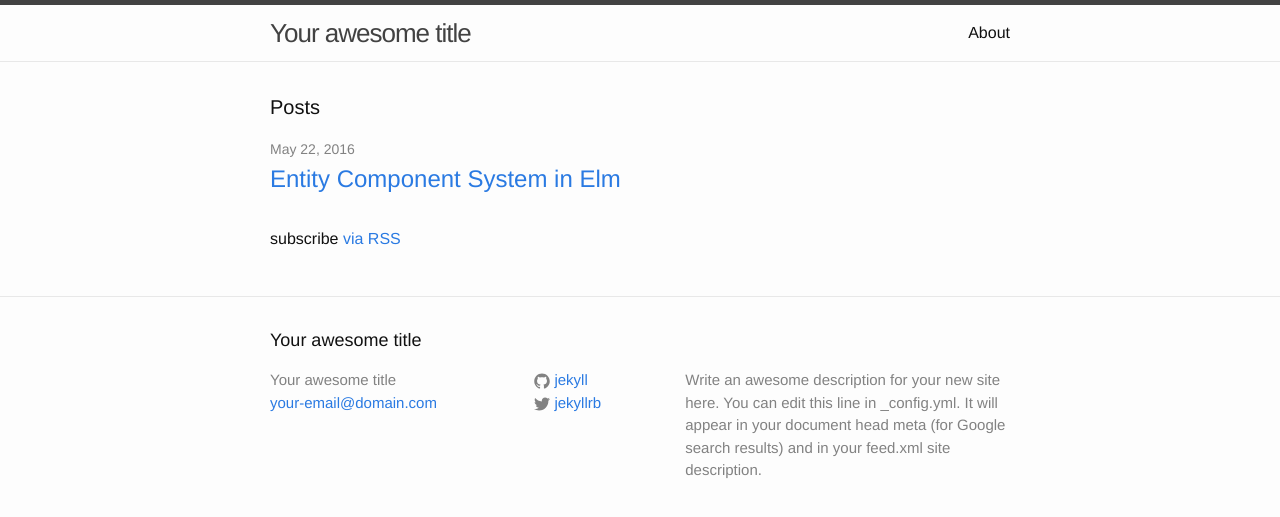
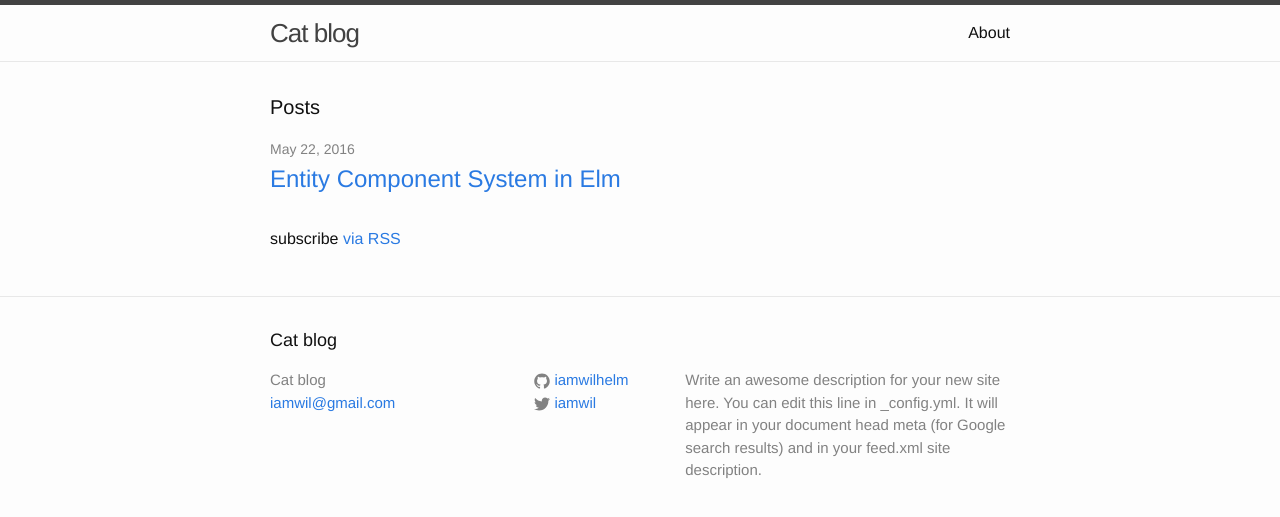
Before and after one commit to iamwilhelm/bayes-cat, a Jekyll site: the page built from index.html, in a window 1280 px wide. Shown: the top 517 px of the page. Built offline with Jekyll 4.4.1, drawn with Linux system fonts in a browser that asks for light colours.

Commit message:
set up config

```diff
--- a/_config.yml
+++ b/_config.yml
@@ -6,16 +6,16 @@
 # 'jekyll serve'. If you change this file, please restart the server process.
 
 # Site settings
-title: Your awesome title
-email: your-email@domain.com
+title: Cat blog
+email: iamwil@gmail.com
 description: > # this means to ignore newlines until "baseurl:"
   Write an awesome description for your new site here. You can edit this
   line in _config.yml. It will appear in your document head meta (for
   Google search results) and in your feed.xml site description.
 baseurl: "" # the subpath of your site, e.g. /blog
-url: "http://yourdomain.com" # the base hostname & protocol for your site
-twitter_username: jekyllrb
-github_username:  jekyll
+url: "https://iamwilhelm.github.io/bayes-cat" # the base hostname & protocol for your site
+twitter_username: iamwil
+github_username:  iamwilhelm
 
 # Build settings
 markdown: kramdown
```
